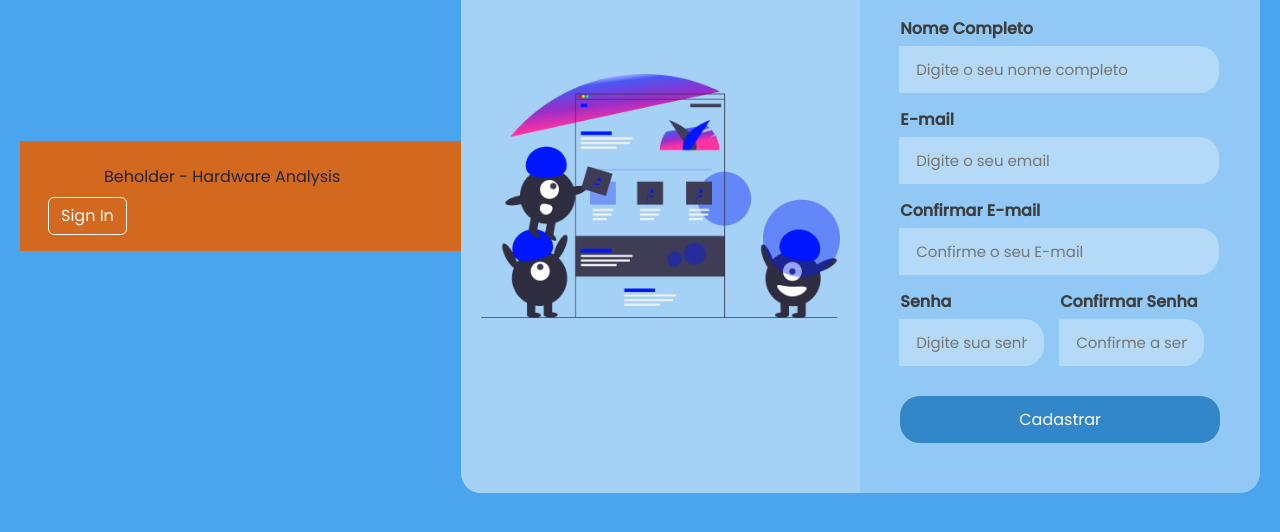
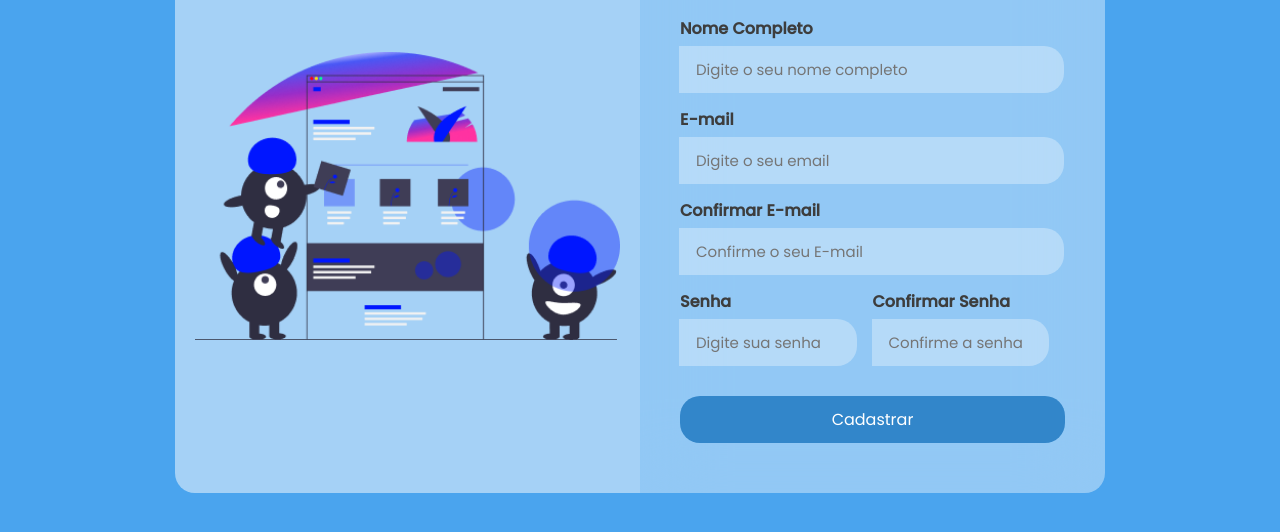
Before and after one commit to CleydsonSaldanha/DW---Project, a plain HTML site: page atual-cadastro.html in a window 1280 px wide. Shown: the part 204-736 px from the top of the page. Drawn offline with nearby package versions, Linux system fonts and the light colour scheme.

Commit message:
Update atual-cadastro.html

```diff
--- a/atual-cadastro.html
+++ b/atual-cadastro.html
@@ -13,7 +13,7 @@
     <link rel="stylesheet" type="text/css" href="css/style-cadastro.css" />
   </head>
   <body>
-    <section id="NavBar" class="p-3" style="border-bottom: 430px; background-color:chocolate">
+    <!-- <section id="NavBar" class="p-3" style="border-bottom: 430px; background-color:chocolate">
       <div class="container">
         <div class="d-flex flex-wrap align-items-center justify-content-center justify-content-lg-start">
           <a href="/" class="d-flex align-items-center mb-2 mb-lg-0 text-white text-decoration-none">
@@ -34,6 +34,7 @@
         </div>
       </div>
     </section>
+    -->
     <div class="box">
       <div class="img-box">
         <img src="img/img-formulario.png" />
```
